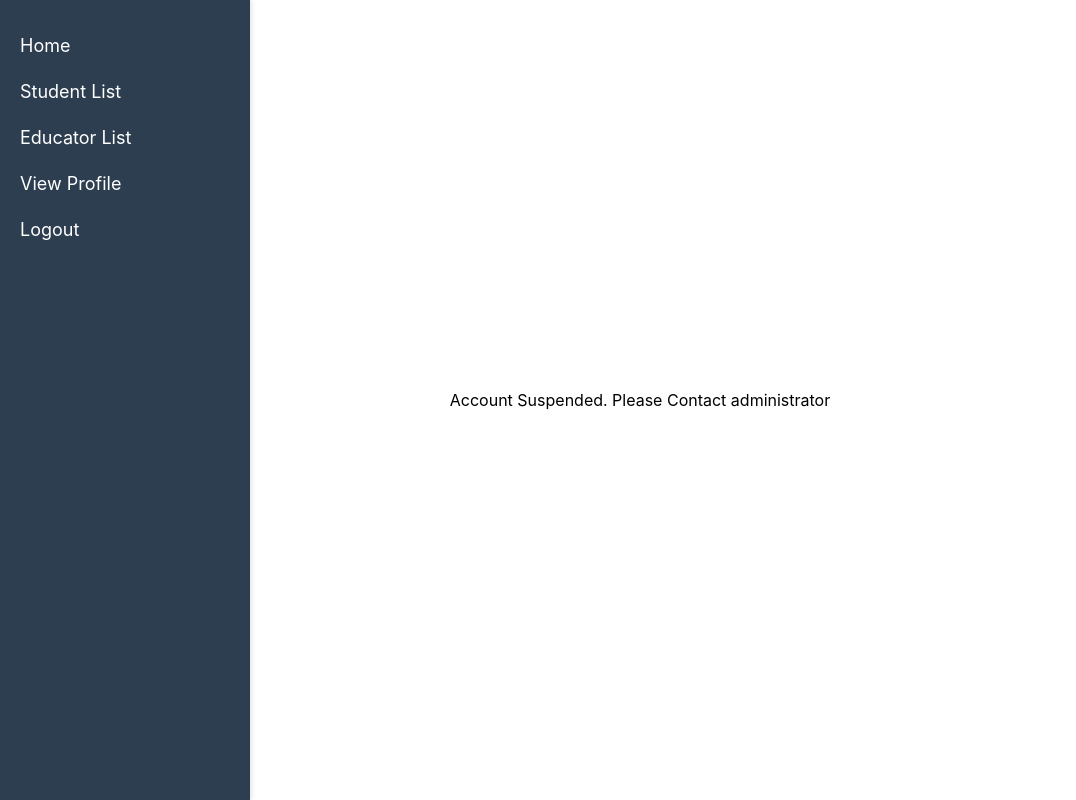
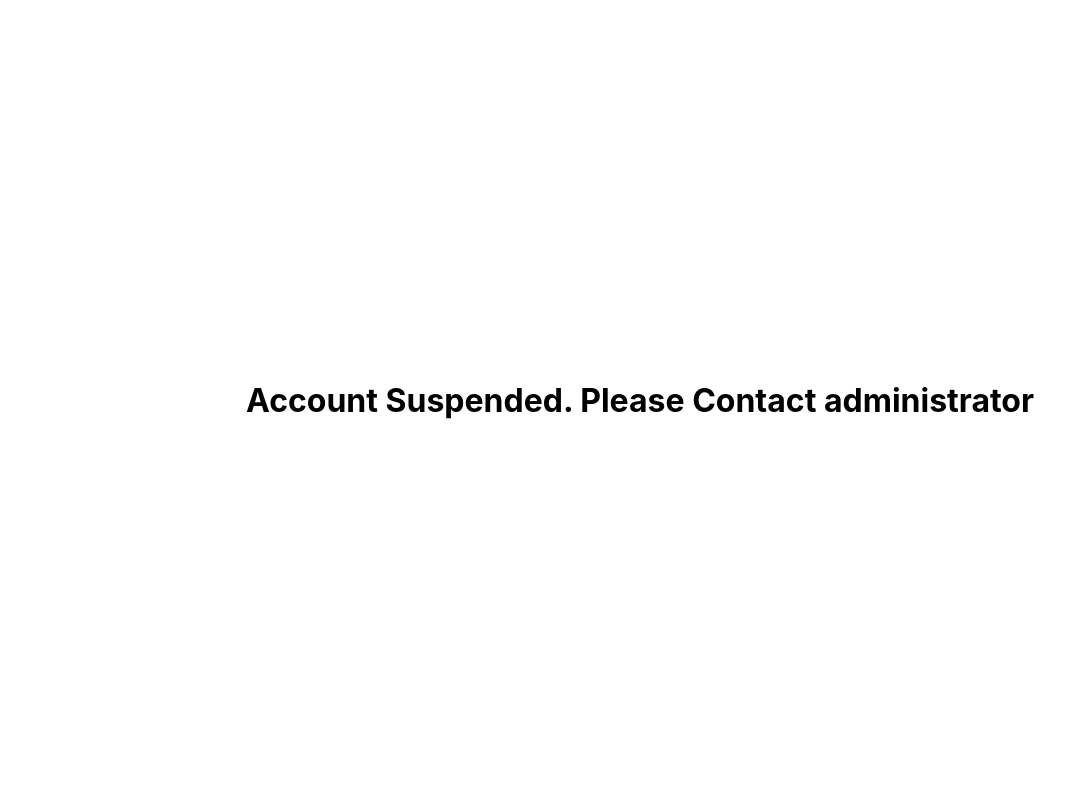
Before and after one commit to varunteja436/Finalprojectlms, a React (Create React App) app: page /suspendedstudent in a window 1280 px wide. Shown: the whole page, without its empty margins (0-1076 px from the left). Built offline with nearby package versions, Linux system fonts and the light colour scheme.

Commit message:
added the suspend function for the student when they are flagged

```diff
--- a/src/Login.js
+++ b/src/Login.js
@@ -10,35 +10,45 @@ const adminPassword = 'admin123';
 
 function Signin() {
   const navigate = useNavigate();
-  const [email, setEmail] = useState('');
-  const [password, setPassword] = useState('');
-  const [error, setError] = useState('');
+  const [email, setEmail] = useState("");
+  const [password, setPassword] = useState("");
+  const [error, setError] = useState("");
 
   const handleSignin = async (event) => {
     event.preventDefault();
     try {
       if (email === adminEmail && password === adminPassword) {
         console.log("Admin login successful!");
-        navigate('/dashboard');
+        navigate("/dashboard");
       } else {
-
-        const userCredential = await signInWithEmailAndPassword(auth, email, password);
+        const userCredential = await signInWithEmailAndPassword(
+          auth,
+          email,
+          password
+        );
         const user = userCredential.user;
 
-        const userRef = ref(database, 'users/' + user.uid);
+        const userRef = ref(database, "users/" + user.uid);
         const userSnapshot = await get(userRef);
 
         if (userSnapshot.exists()) {
           const userData = userSnapshot.val();
           if (userData.role === "EDUCATOR") {
-            navigate('/educatordashboard', { state: { email: user.email } });
+            navigate("/educatordashboard", { state: { email: user.email } });
           } else if (userData.role === "STUDENT") {
-            navigate('/studentdashboard', { state: { email: user.email } });
+            console.log("userData", userData);
+            if (userData?.isActive) {
+              navigate("/studentdashboard", { state: { email: user.email } });
+            } else {
+              navigate("/suspendedstudent", { state: { email: user.email } });
+            }
+          } else if (userData.role === "ADMIN") {
+            navigate("/dashboard", { state: { email: user.email } });
           } else {
             throw new Error("Unknown role, access denied.");
           }
         } else {
-          throw new Error('User not found in database');
+          throw new Error("User not found in database");
         }
       }
     } catch (err) {
--- a/src/Studentsuspend.js
+++ b/src/Studentsuspend.js
@@ -4,35 +4,9 @@ import "./Studentsuspend.css";
 const SuspendedStudent = () => {
   return (
     <div className="educator-profile-container">
-      <aside>
-        <ul>
-          <li>
-            <Link to="/dashboard">Home</Link>
-          </li>
-        </ul>
-        <ul>
-          <li>
-            <Link to="/adminstudentslist">Student List</Link>
-          </li>
-        </ul>
-        <ul>
-          <li>
-            <Link to="/educatorlist">Educator List</Link>
-          </li>
-        </ul>
-        <ul>
-          <li>
-            <Link to="/adminprofile"> View Profile</Link>
-          </li>
-        </ul>
-        <ul>
-          <li>
-            <Link to="/">Logout</Link>
-          </li>
-        </ul>
-      </aside>
+
       <div className="suspended-title">
-        Account Suspended. Please Contact administrator
+       <h1>Account Suspended. Please Contact administrator</h1>
       </div>
     </div>
   );
```
